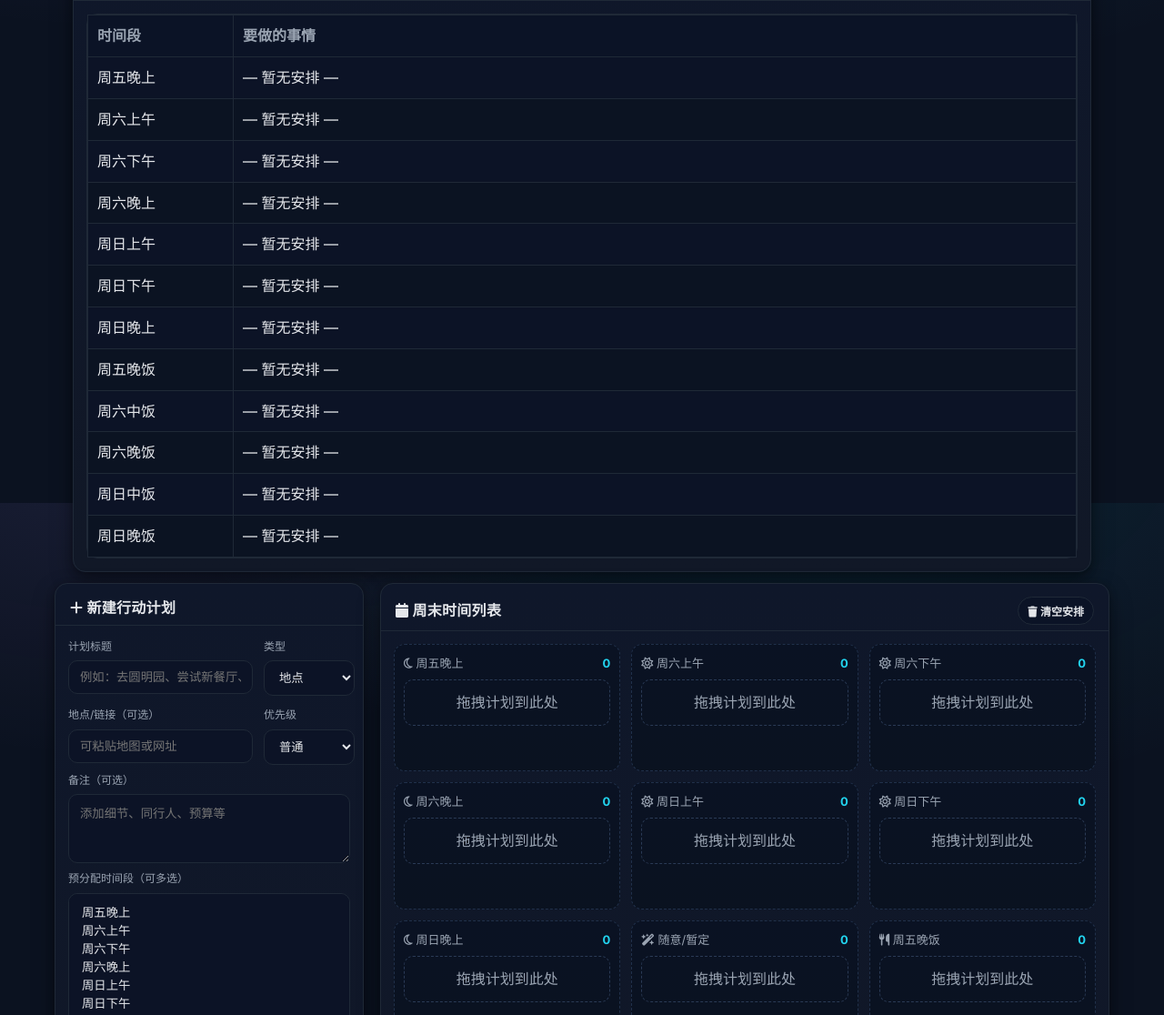
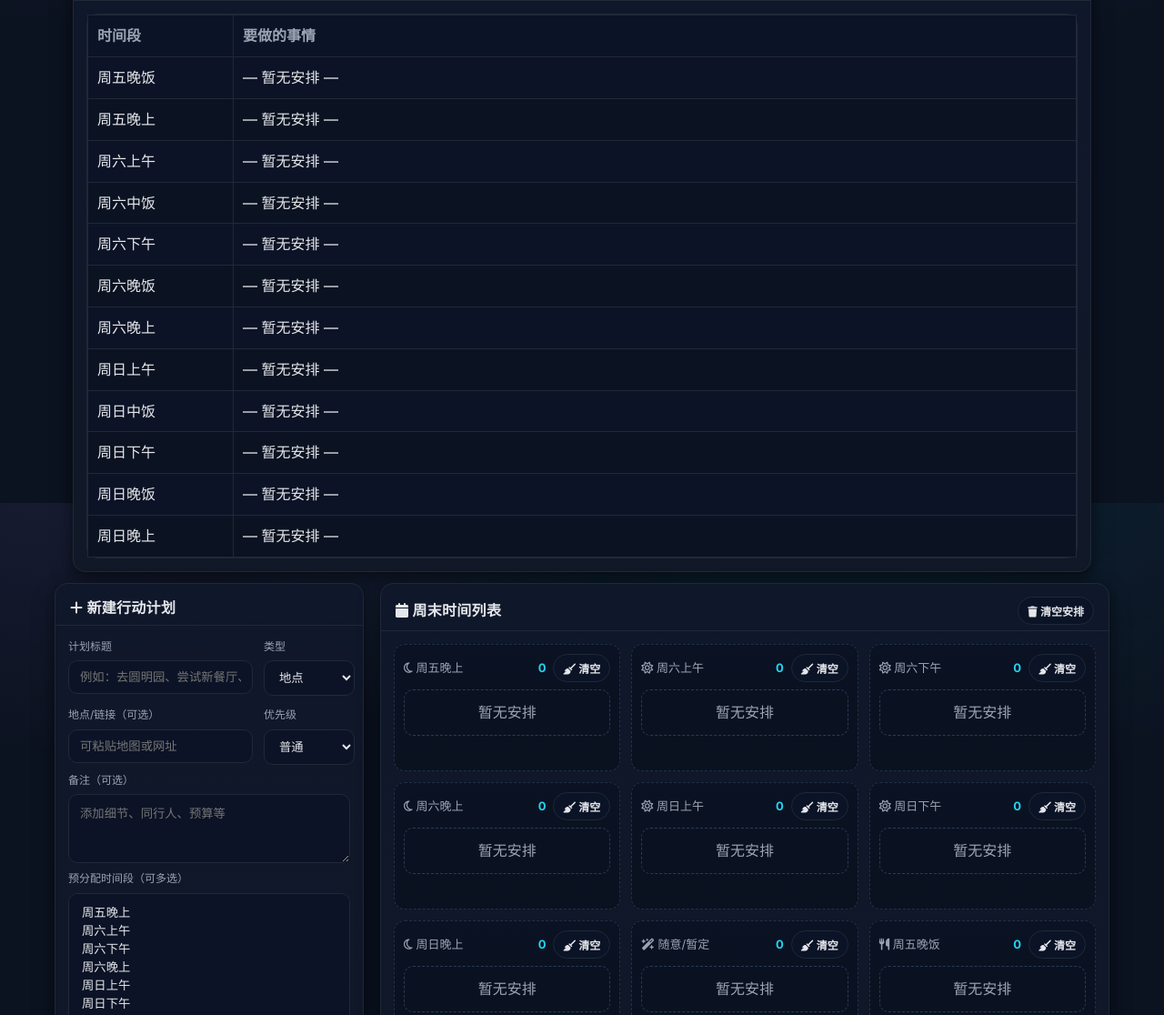
Before and after one commit to Spring1993/week_plan, a plain HTML site: page index.html in a window 1280 px wide. Shown: the part 247-1363 px from the top of the page at 91% size. Drawn offline with Linux system fonts and the light colour scheme.

Commit message:
feat(schedule): per-slot clear action; empty-state text updated; timeline order set

```diff
--- a/index.html
+++ b/index.html
@@ -457,24 +457,53 @@
           const items = schedule[def.id].map(pid => plans.find(p => p.id === pid)).filter(Boolean);
           const content = items.length
             ? items.map(p => planCardTemplate(p, def.id)).join('')
-            : `<div class="empty">拖拽计划到此处</div>`;
+            : `<div class="empty">暂无安排</div>`;
           const ico = def.icon === 'sun' ? '<i class="fa-regular fa-sun"></i>' : def.icon === 'moon' ? '<i class="fa-regular fa-moon"></i>' : def.icon === 'meal' ? '<i class="fa-solid fa-utensils"></i>' : '<i class="fa-solid fa-wand-magic-sparkles"></i>';
           return `
             <div class="slot" data-slot="${def.id}" aria-label="${def.label}">
-              <div class="slot-header"><span>${ico} ${def.label}</span><span class="slot-count">${items.length}</span></div>
+              <div class="slot-header">
+                <span>${ico} ${def.label}</span>
+                <span style="display:flex; align-items:center; gap:8px;">
+                  <span class="slot-count">${items.length}</span>
+                  <button class="tag" data-action="slot-clear" data-slot="${def.id}" title="清空该时间段安排"><i class="fa-solid fa-broom"></i> 清空</button>
+                </span>
+              </div>
               <div class="slot-body">${content}</div>
             </div>
           `;
         }).join('');
         attachDropZones();
         els('.slot-body').forEach(container => attachCardActions(container));
+        attachSlotHeaderActions();
       }
+
+      function attachSlotHeaderActions() {
+        els('[data-action="slot-clear"]').forEach(btn => {
+          btn.addEventListener('click', () => {
+            const slotId = btn.getAttribute('data-slot');
+            if (!slotId) return;
+            if (!confirm('确定清空该时间段的所有安排吗？')) return;
+            schedule[slotId] = [];
+            writeLS('schedule', schedule);
+            renderGrid();
+            renderTimelineTable();
+          });
+        });
+      }
+
+      const TIMELINE_ORDER = [
+        'fri_dinner','fri_pm',
+        'sat_am','sat_lunch','sat_pm','sat_dinner','sat_nt',
+        'sun_am','sun_lunch','sun_pm','sun_dinner','sun_nt'
+      ];
 
       function renderTimelineTable() {
         const tbody = document.getElementById('timelineTableBody');
         if (!tbody) return;
-        const primarySlots = SLOT_DEFS.filter(s => s.id !== 'any');
-        tbody.innerHTML = primarySlots.map(def => {
+        const ordered = TIMELINE_ORDER
+          .map(id => SLOT_DEFS.find(d => d.id === id))
+          .filter(Boolean);
+        tbody.innerHTML = ordered.map(def => {
           const titles = schedule[def.id]
             .map(pid => plans.find(p => p.id === pid))
             .filter(Boolean)
```
